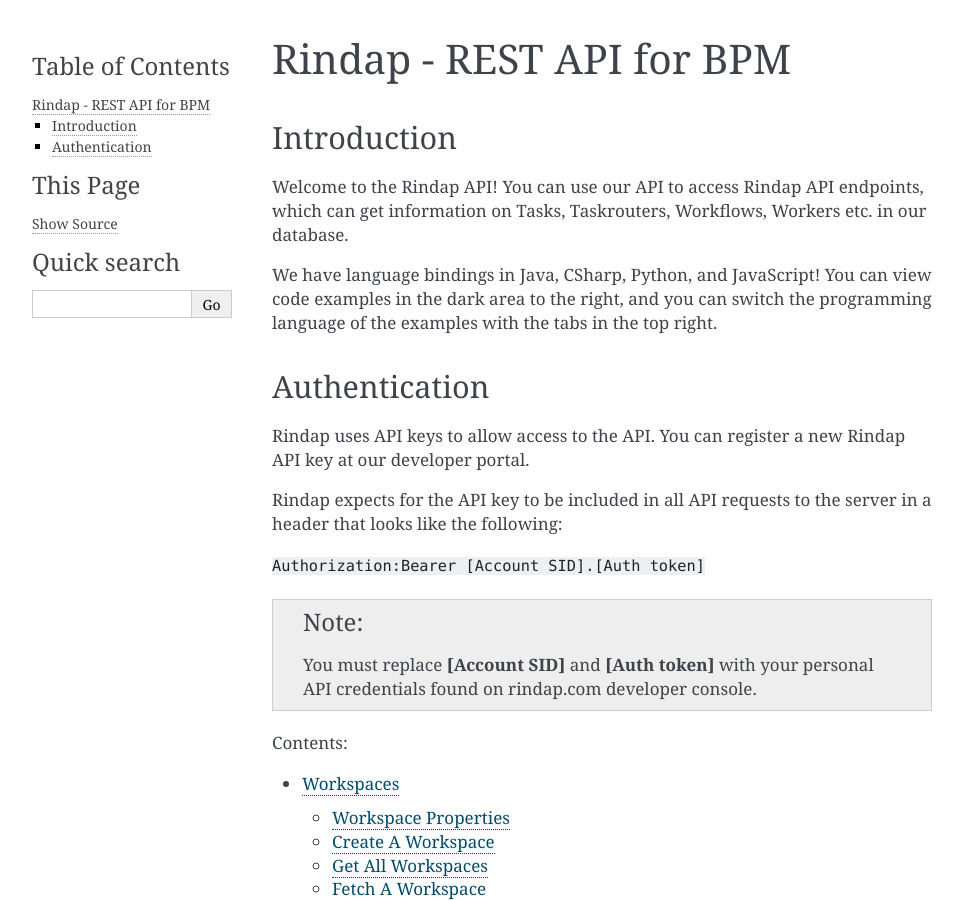
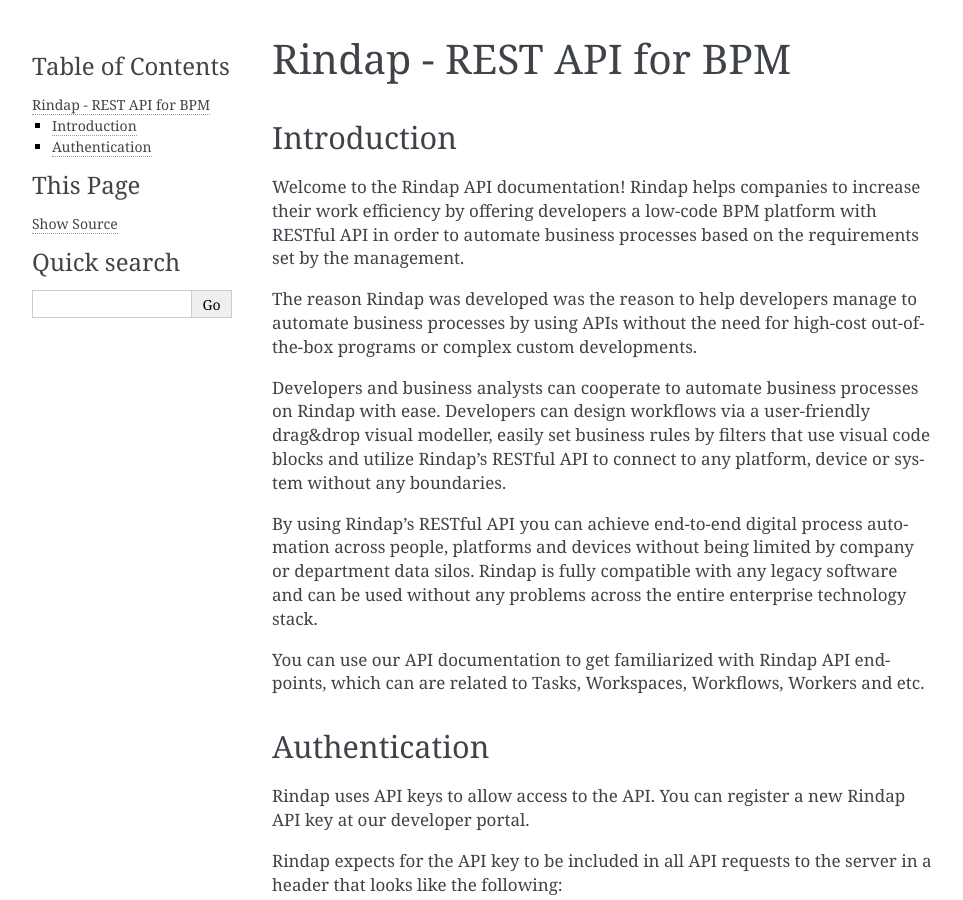
Before and after one commit to rindap/readthedocs, a Sphinx documentation site: the page built from source/index.rst, in a window 1280 px wide and 900 px high. Shown: the whole window, without its empty margins (148-1111 px from the left). Built offline with Sphinx 7.4.7, drawn with Linux system fonts in a browser that asks for light colours.

Commit message:
enhanced  introduction

```diff
--- a/source/index.rst
+++ b/source/index.rst
@@ -11,9 +11,17 @@
 Introduction
 ############
 
-Welcome to the Rindap API! You can use our API to access Rindap API endpoints, which can get information on Tasks, Taskrouters, Workflows, Workers etc. in our database.
+Welcome to the Rindap API documentation! Rindap helps companies to increase their work efficiency by offering developers a low-code BPM platform with RESTful API in order to automate business processes based on the requirements set by the management.
 
-We have language bindings in Java, CSharp, Python, and JavaScript! You can view code examples in the dark area to the right, and you can switch the programming language of the examples with the tabs in the top right.
+The reason Rindap was developed was the reason to help developers manage to automate business processes by using APIs without the need for high-cost out-of-the-box programs or complex custom developments.
+
+Developers and business analysts can cooperate to automate business processes on Rindap with ease. Developers can design workflows via a user-friendly drag&drop visual modeller, easily set business rules by filters that use visual code blocks and utilize Rindap’s RESTful API to connect to any platform, device or system without any boundaries.
+
+By using Rindap’s RESTful API you can achieve end-to-end digital process automation across people, platforms and devices without being limited by company or department data silos. Rindap is fully compatible with any legacy software and can be used without any problems across the entire enterprise technology stack.
+
+You can use our API documentation to get familiarized with Rindap API endpoints, which can are related to Tasks, Workspaces, Workflows, Workers and etc.
+
+
 
 
 ##############
```
